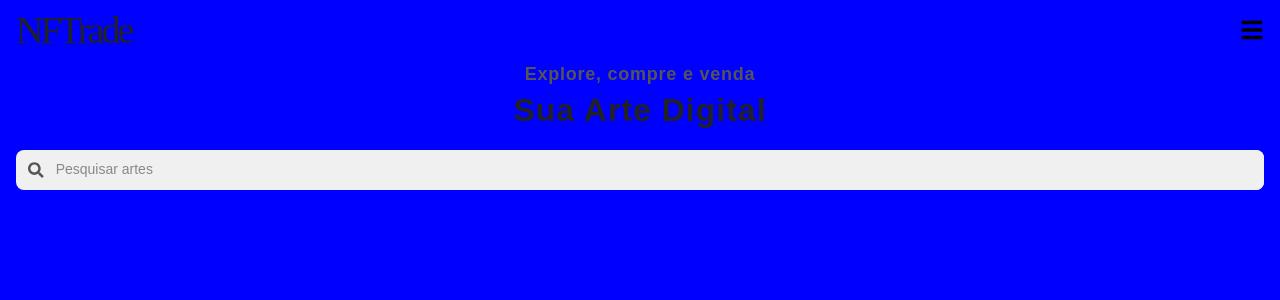
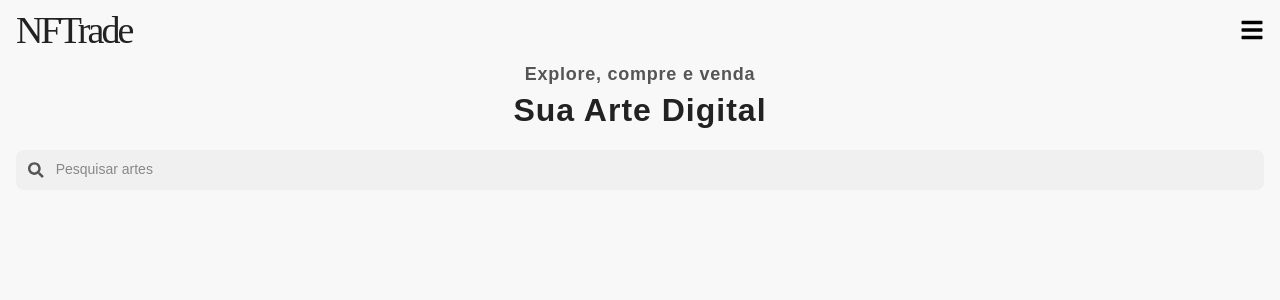
Before and after one commit to marcosdissotti/nftrade-ui, a React (Create React App) app: page / in a window 1280 px wide. Shown: the top 300 px of the page. Built offline with nearby package versions, Linux system fonts and the light colour scheme.

Commit message:
feat: firstPullRequest / fix background-color

```diff
--- a/src/styles/global.ts
+++ b/src/styles/global.ts
@@ -10,8 +10,7 @@ const GlobalStyles = createGlobalStyle`
 
     font-size: 10px;
     text-decoration: none;
-    /* background-color: #f8f8f8; */
-    background-color: blue;
+    background-color: #f8f8f8;
     font-family: 'Manrope', sans-serif;
   }
 
```
